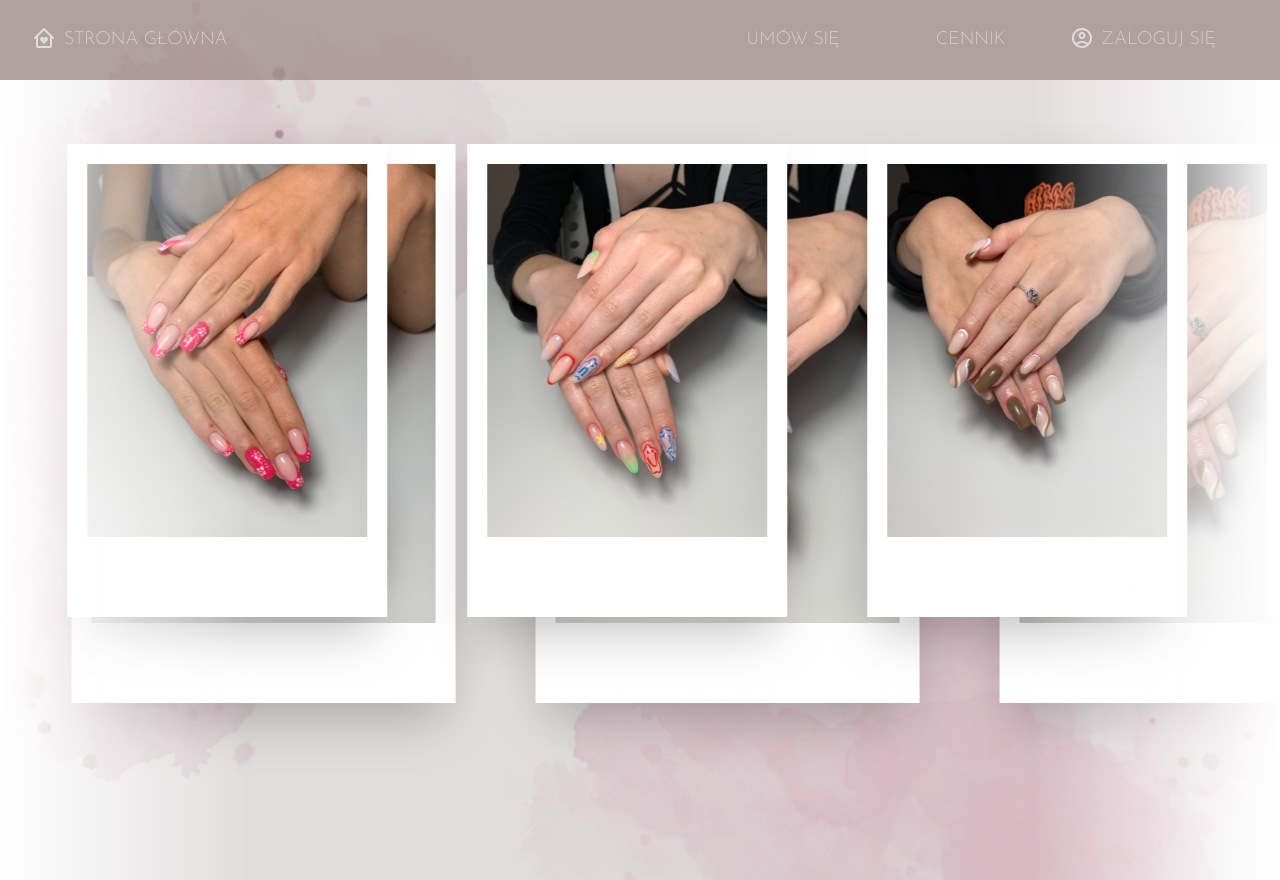
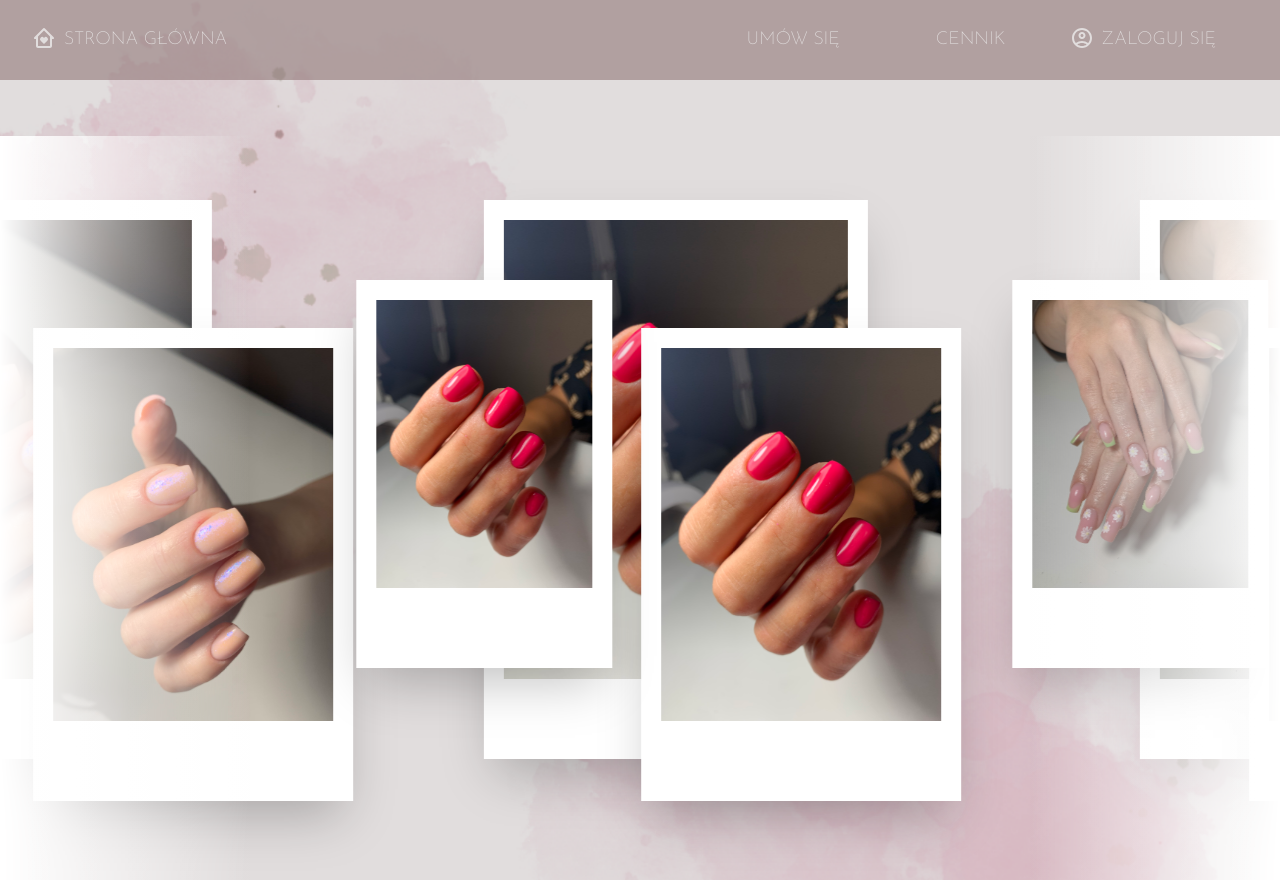
Before and after one commit to stanislawMarciniak/nails, a React (Vite) app: page / in a window 1280 px wide. Built offline with nearby package versions, Linux system fonts and the light colour scheme; no server answers; some icons are missing.

Commit message:
PARALLAX

```diff
--- a/src/components/CarouselContainer.css
+++ b/src/components/CarouselContainer.css
@@ -47,11 +47,14 @@
 }
 
 .speed0{
-  animation: 20s slide infinite linear;
+  animation: 300s slide infinite linear;
 }
 
 .speed1{
-  animation: 20s slide infinite linear;
+  animation: 180s slide infinite linear;
+}
+.speed2{
+  animation: 150s slide infinite linear;
 }
 
 .photoram {
--- a/src/components/CarouselContainer.tsx
+++ b/src/components/CarouselContainer.tsx
@@ -16,7 +16,7 @@ const CarouselContainer = ({ setSelectedImage }) => {
   const handleImageMouseUp = (event) => setEndX(event.clientX);
 
   useEffect(() => {
-    if (endX - startX === 0) {
+    if (endX - startX < 10 && endX - startX > -10) {
       setSelectedImage(clickedImage);
     }
   }, [endX, startX]);
@@ -24,9 +24,12 @@ const CarouselContainer = ({ setSelectedImage }) => {
   const arr = [null, null];
 
   return (
-    <Box className="logos">
+    <Box className="logos mt-14">
       {arr.map(() => (
-        <Box height={"-webkit-fit-content"} className="logos-slide speed0">
+        <Box
+          height={"-webkit-fit-content"}
+          className="gap-48 logos-slide speed0"
+        >
           {homeImages.map((image, id) => (
             <Box
               width={"sm"}
@@ -44,12 +47,33 @@ const CarouselContainer = ({ setSelectedImage }) => {
           ))}
         </Box>
       ))}
-      <Box className="logos-slider">
+      <Box className="mt-32 ml-80 logos-slider">
         {arr.map(() => (
-          <Box height={"-webkit-fit-content"} className="flex speed1">
+          <Box height={"-webkit-fit-content"} className="flex gap-52 speed1">
             {homeImages.map((image, id) => (
               <Box
                 width={"xs"}
+                className="flex flex-col items-center pb-20 mx-10 my-16 shadow-2xl photoram"
+                key={id}
+              >
+                <Image
+                  src={image.imgUrl}
+                  _hover={{ transform: "scale(0.9)" }}
+                  draggable={false}
+                  onMouseDown={(event) => handleImageMouseDown(event, image)}
+                  onMouseUp={handleImageMouseUp}
+                />
+              </Box>
+            ))}
+          </Box>
+        ))}
+      </Box>
+      <Box className="mt-20 ml-20 logos-slider">
+        {arr.map(() => (
+          <Box height={"-webkit-fit-content"} className="flex gap-80 speed2">
+            {homeImages.map((image, id) => (
+              <Box
+                width={"2xs"}
                 className="flex flex-col items-center pb-20 mx-10 my-16 shadow-2xl photoram"
                 key={id}
               >
```
